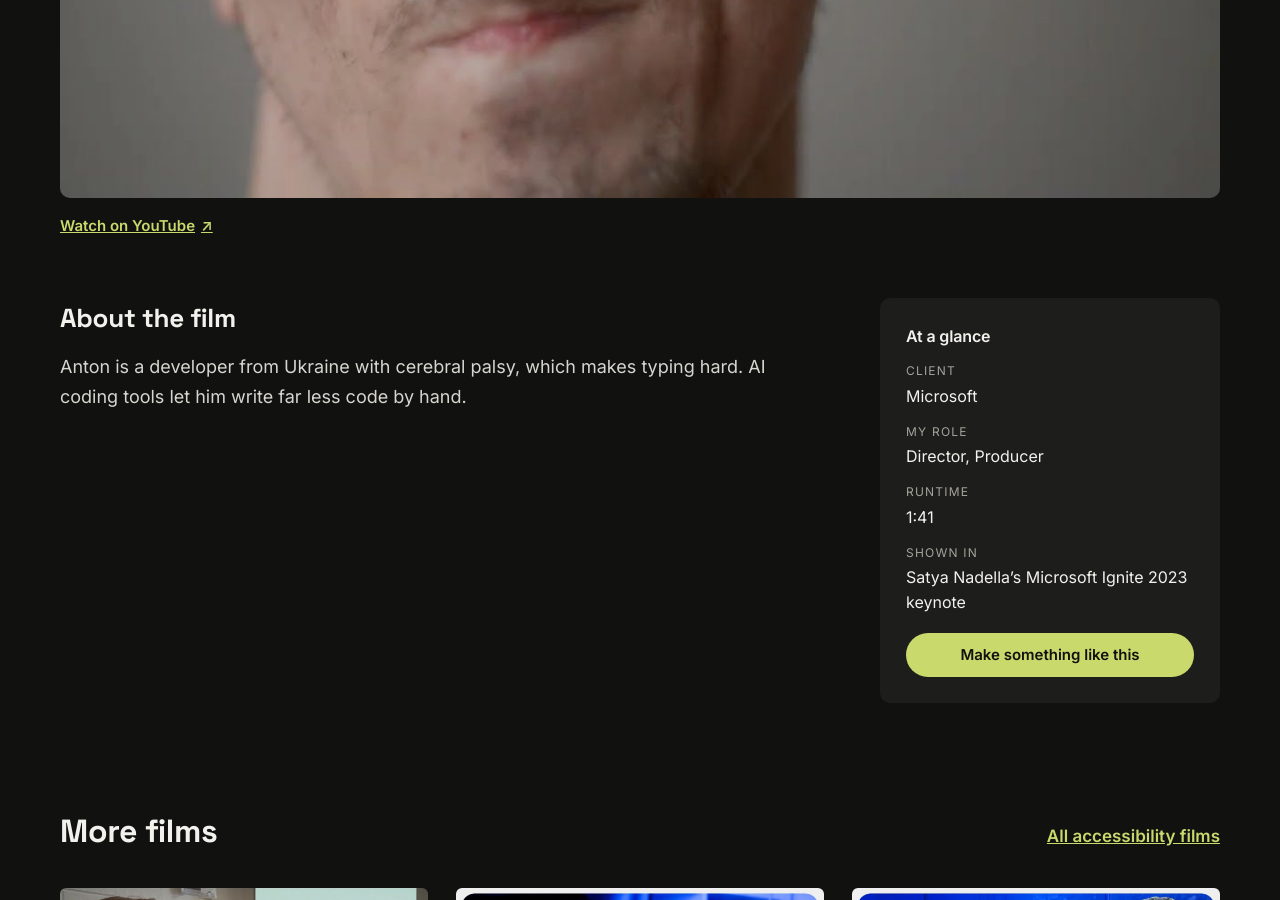
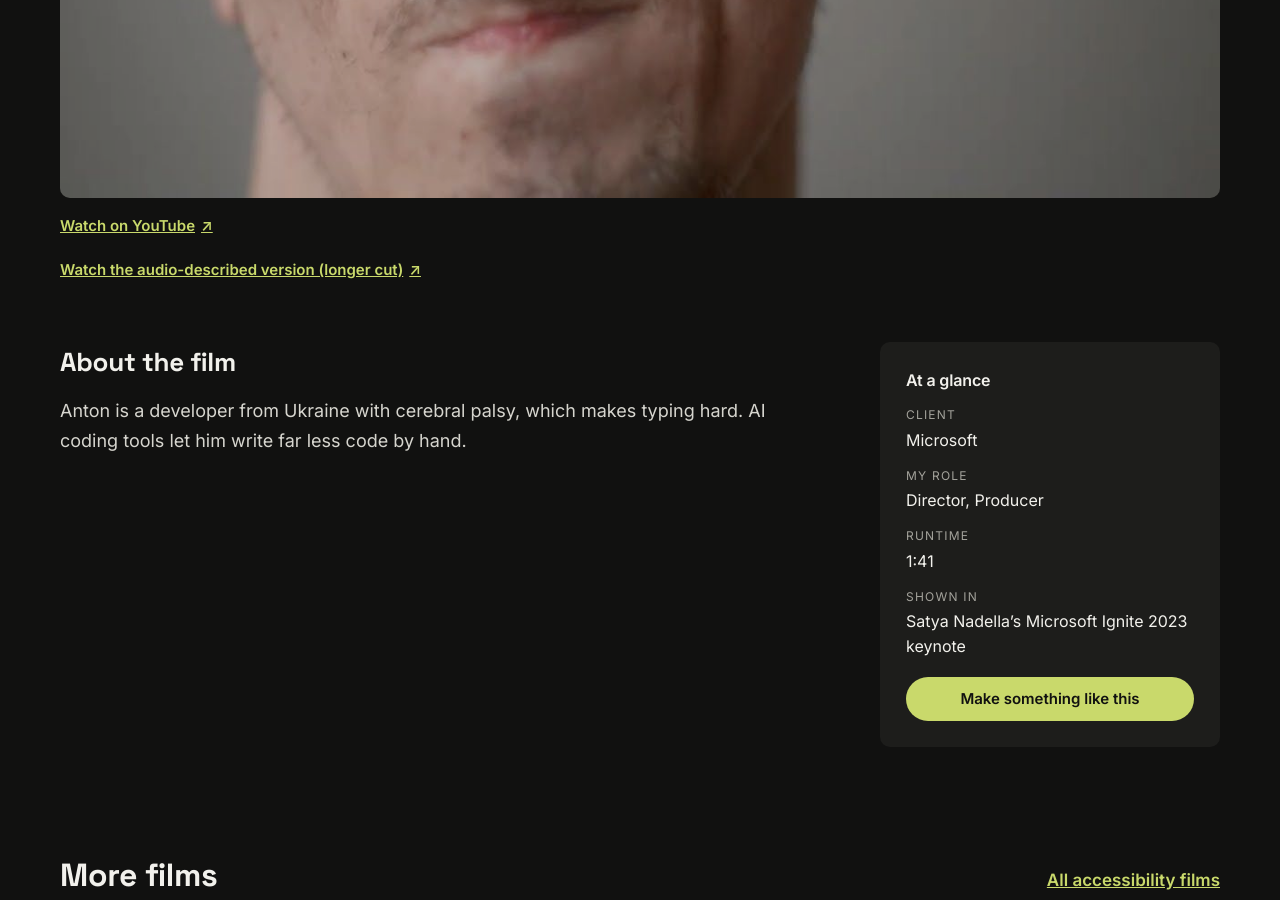
Before and after one commit to evillollive/evillollive.github.io, a Jekyll site: the page built from _films/anton.md, in a window 1280 px wide and 900 px high, scrolled down 780 px. Built offline with Jekyll 4.4.1, drawn with Linux system fonts in a browser that asks for light colours.

Commit message:
Captions on by default; Anton audio-described link
Co-Authored-By: Claude Opus 5.5 <noreply@anthropic.com>
Claude-Session: https://claude.ai/code/session_01UJbywNZyqkevWV4qp282DV

```diff
--- a/_films/anton.md
+++ b/_films/anton.md
@@ -10,6 +10,8 @@ duration: PT1M41S
 upload_date: 2023-12-05
 thumb: /assets/img/films/anton.jpg
 image: /assets/img/films/anton.jpg
+ad_video: "XAUvaRdCIa4"
+ad_label: "Watch the audio-described version (longer cut)"
 order: 4
 featured: 4
 shown_in: "Satya Nadella’s Microsoft Ignite 2023 keynote"
--- a/_layouts/film.html
+++ b/_layouts/film.html
@@ -15,7 +15,7 @@ layout: default
   {% else %}
   <a class="watch" href="https://www.youtube.com/watch?v={{ film.youtube }}">Watch on YouTube <span aria-hidden="true">↗</span></a>
   {% endif %}
-  {% if film.ad_video %}<a class="watch" href="https://www.youtube.com/watch?v={{ film.ad_video }}">Watch the audio-described version <span aria-hidden="true">↗</span></a>{% endif %}
+  {% if film.ad_video %}<a class="watch" href="https://www.youtube.com/watch?v={{ film.ad_video }}">{{ film.ad_label | default: "Watch the audio-described version" }} <span aria-hidden="true">↗</span></a>{% endif %}
 </section>
 
 <section class="wrap film-body">
--- a/assets/js/site.js
+++ b/assets/js/site.js
@@ -6,7 +6,7 @@ document.querySelectorAll('.player[data-youtube]').forEach(function (box) {
   btn.addEventListener('click', function () {
     var id = box.getAttribute('data-youtube');
     var f = document.createElement('iframe');
-    f.src = 'https://www.youtube.com/embed/' + encodeURIComponent(id) + '?autoplay=1&rel=0&playsinline=1';
+    f.src = 'https://www.youtube.com/embed/' + encodeURIComponent(id) + '?autoplay=1&rel=0&playsinline=1&cc_load_policy=1&cc_lang_pref=en';
     f.title = (box.getAttribute('data-title') || 'Video') + ' (video)';
     f.allow = 'accelerometer; autoplay; clipboard-write; encrypted-media; gyroscope; picture-in-picture; web-share';
     f.allowFullscreen = true;
```
